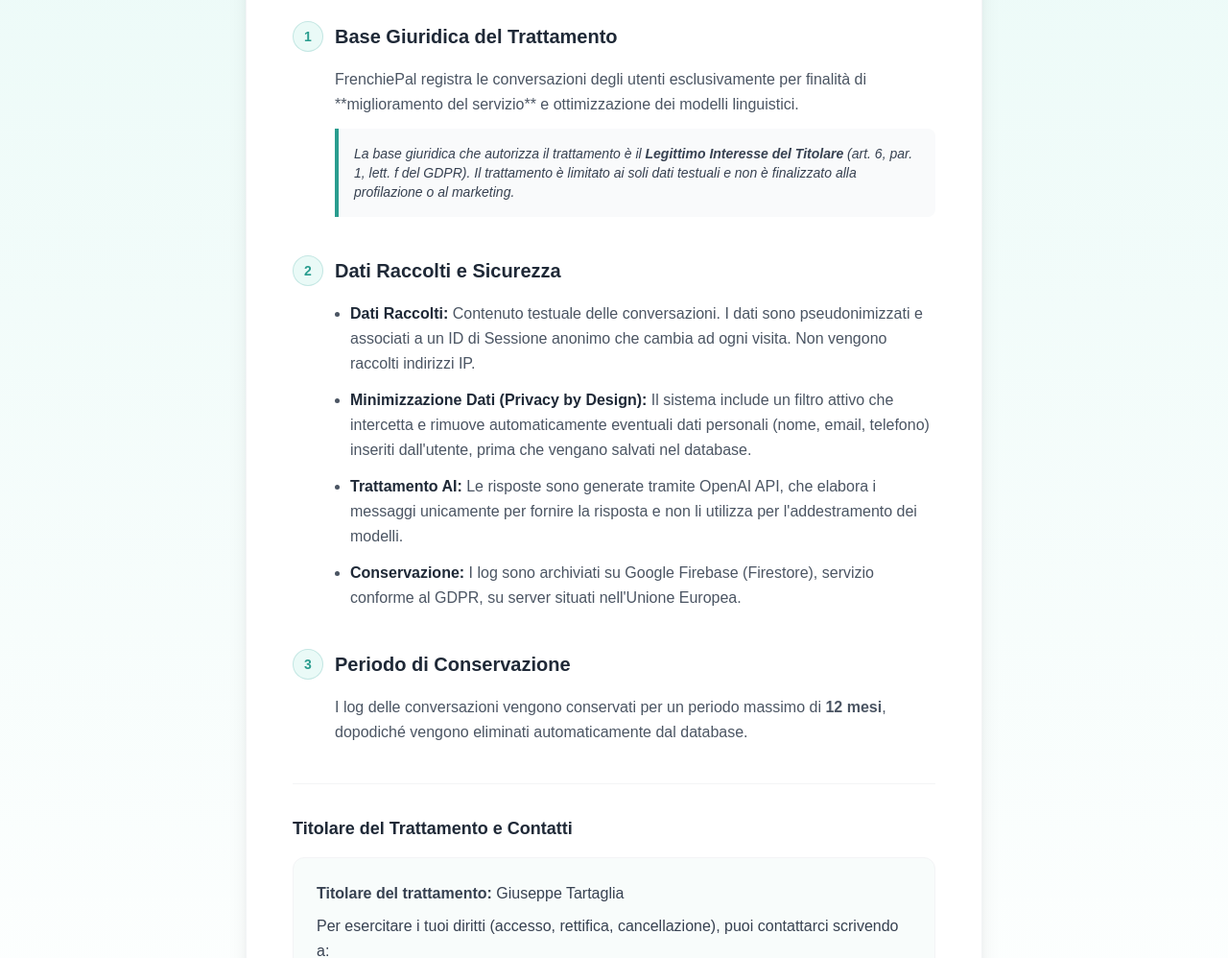
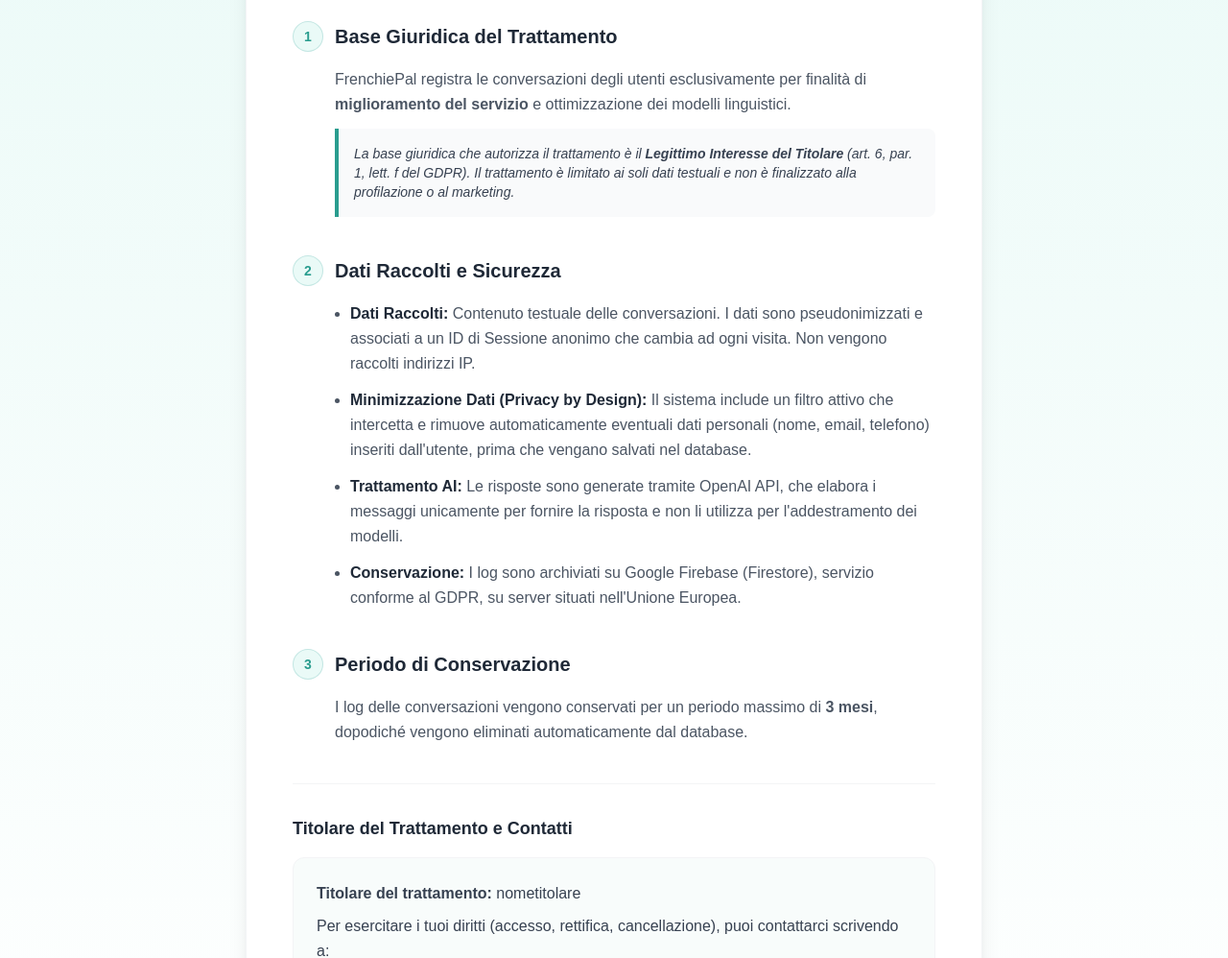
Before and after one commit to tartagliagiuseppe87-afk/frenchiepal, a Next.js app: page /privacy in a window 1280 px wide. Shown: the part 236-1234 px from the top of the page at 96% size. Built offline with nearby package versions, Linux system fonts and the light colour scheme.

Commit message:
Update privacy.js

```diff
--- a/pages/privacy.js
+++ b/pages/privacy.js
@@ -5,7 +5,7 @@ import Head from 'next/head';
 
 export default function PrivacyPolicy() {
     // VARIABILI DA SOSTITUIRE
-    const titolare = "Giuseppe Tartaglia"; // Inserisci il tuo nome reale qui
+    const titolare = "nometitolare"; // Inserisci il tuo nome reale qui
     const emailContatto = "tuaemail@esempio.com"; // Inserisci la tua email qui
 
     return (
@@ -45,7 +45,7 @@ export default function PrivacyPolicy() {
                         </div>
                         <div className="pl-11">
                             <p className="text-gray-600 leading-relaxed mb-3">
-                                FrenchiePal registra le conversazioni degli utenti esclusivamente per finalità di **miglioramento del servizio** e ottimizzazione dei modelli linguistici.
+                                FrenchiePal registra le conversazioni degli utenti esclusivamente per finalità di <strong>miglioramento del servizio</strong> e ottimizzazione dei modelli linguistici.
                             </p>
                             <div className="bg-gray-50 border-l-4 border-[#2a9d8f] p-4 rounded-r-lg text-sm text-gray-700 italic">
                                 La base giuridica che autorizza il trattamento è il <strong>Legittimo Interesse del Titolare</strong> (art. 6, par. 1, lett. f del GDPR). Il trattamento è limitato ai soli dati testuali e non è finalizzato alla profilazione o al marketing.
@@ -85,7 +85,7 @@ export default function PrivacyPolicy() {
                         </div>
                         <div className="pl-11">
                             <p className="text-gray-600 leading-relaxed">
-                                I log delle conversazioni vengono conservati per un periodo massimo di <strong>12 mesi</strong>, dopodiché vengono eliminati automaticamente dal database.
+                                I log delle conversazioni vengono conservati per un periodo massimo di <strong>3 mesi</strong>, dopodiché vengono eliminati automaticamente dal database.
                             </p>
                         </div>
                     </section>
```
